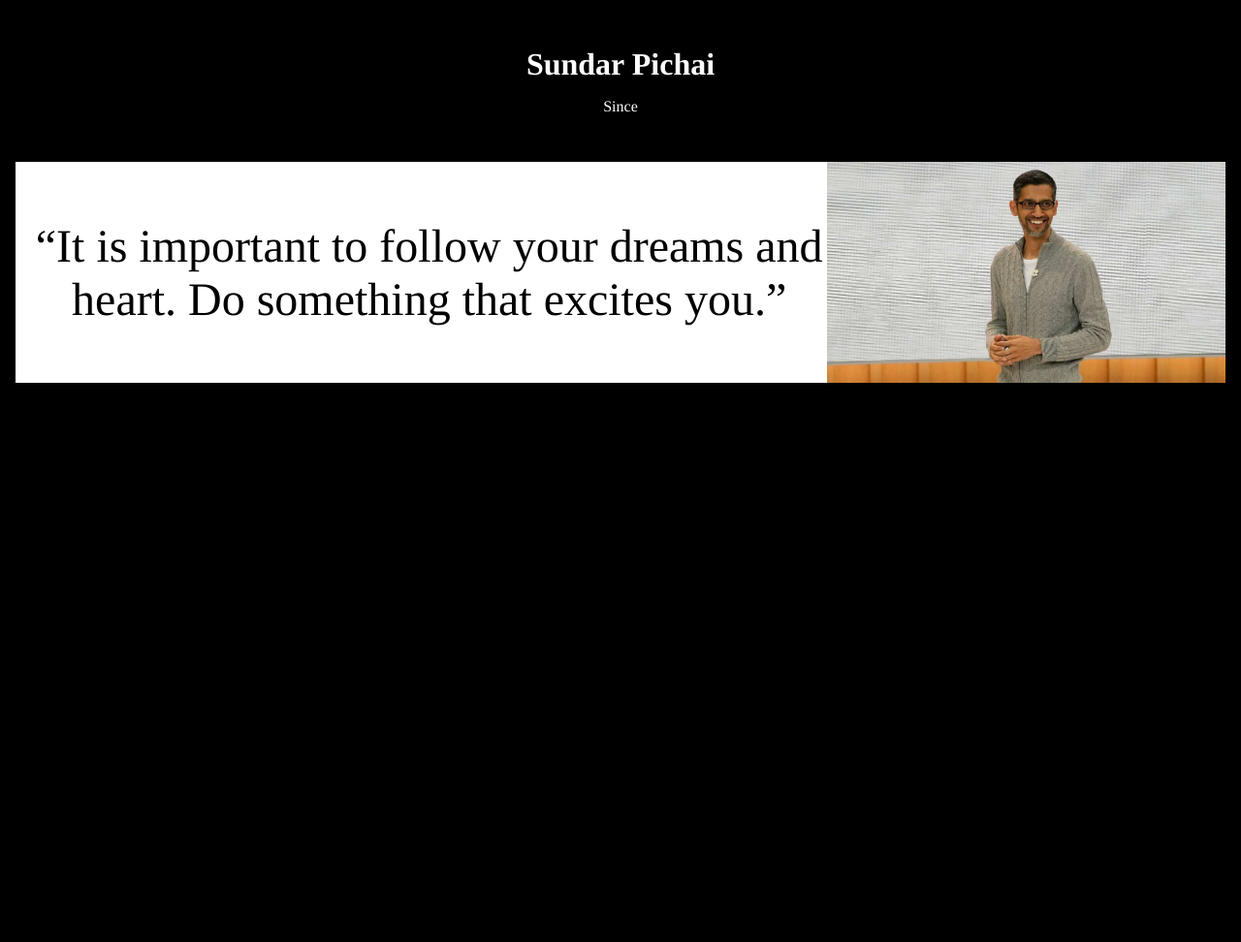
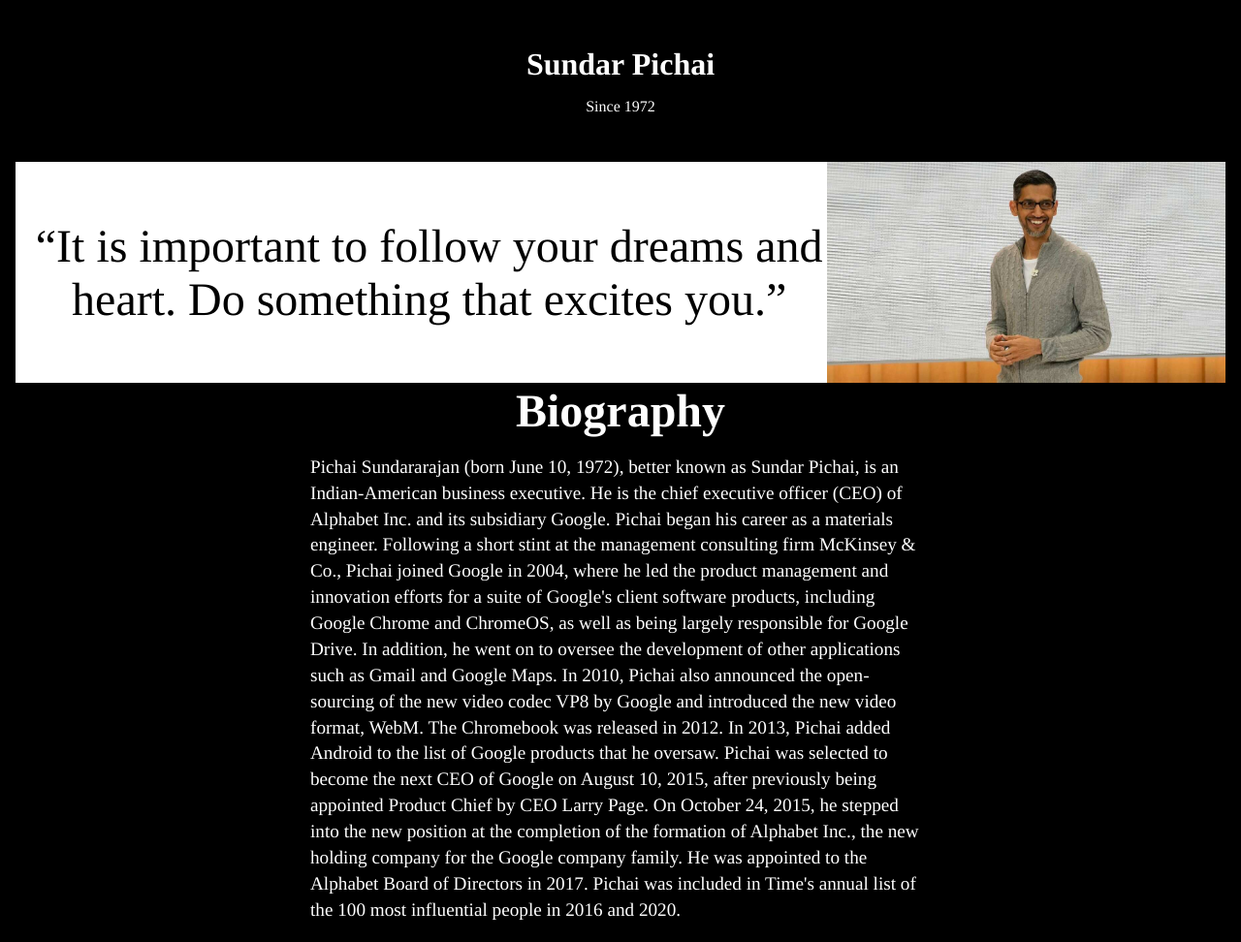
Before and after one commit to jj-vinaysaran/OIBSIP-2, a plain HTML site: page index.html in a window 1280 px wide. Shown: the whole page at 97% size. Before the commit the page ends 800 px from the top, so only its background shows below. Drawn offline with Linux system fonts and the light colour scheme.

Commit message:
complete tribute

```diff
--- a/index.html
+++ b/index.html
@@ -9,7 +9,7 @@
 <body>
     <header class="header">
         <h1 class="title">Sundar Pichai</h1>
-        <p class="description"> Since </p>
+        <p class="description"> Since 1972 </p>
     </header>
     <section class="tribute">
         <blockquote>
@@ -17,7 +17,18 @@
         </blockquote>
         <img src="./image/Sundar-Pichai.jpg" alt="">
     </section>
-    <section>
+    <section class="bio">
+        <h2>Biography</h2>
+        <p class="bio_p">
+            Pichai Sundararajan (born June 10, 1972), better known as Sundar Pichai, is an Indian-American business executive. He is the chief executive officer (CEO) of Alphabet Inc. and its subsidiary Google.
+
+            Pichai began his career as a materials engineer. Following a short stint at the management consulting firm McKinsey & Co., Pichai joined Google in 2004, where he led the product management and innovation efforts for a suite of Google's client software products, including Google Chrome and ChromeOS, as well as being largely responsible for Google Drive. In addition, he went on to oversee the development of other applications such as Gmail and Google Maps. In 2010, Pichai also announced the open-sourcing of the new video codec VP8 by Google and introduced the new video format, WebM. The Chromebook was released in 2012. In 2013, Pichai added Android to the list of Google products that he oversaw.
+
+            Pichai was selected to become the next CEO of Google on August 10, 2015, after previously being appointed Product Chief by CEO Larry Page. On October 24, 2015, he stepped into the new position at the completion of the formation of Alphabet Inc., the new holding company for the Google company family. He was appointed to the Alphabet Board of Directors in 2017.
+
+            Pichai was included in Time's annual list of the 100 most influential people in 2016 and 2020.
+        </p>
+        <br>
 
     </section>
 
--- a/src/style.css
+++ b/src/style.css
@@ -38,3 +38,28 @@ body{
 .tribute img{
     max-width: 100%;
 }
+.bio{
+    margin: 2rem ,auto;
+    padding: 0px 0.5rem;
+    line-height: 1.2;
+
+}
+.bio > h2{
+    margin-bottom: 1rem;
+    font-size: 3rem;
+    position: relative;
+    display: flex;
+    align-items: center;
+    justify-content: center;
+
+}
+.bio_p{
+    font-size: 1.2rem;
+    margin-top: 2rem;
+    line-height: 1.4;
+    max-width: 40rem;
+    margin: 0px auto;
+}
+.bio > br{
+    margin-top: 2rem;
+}
```
